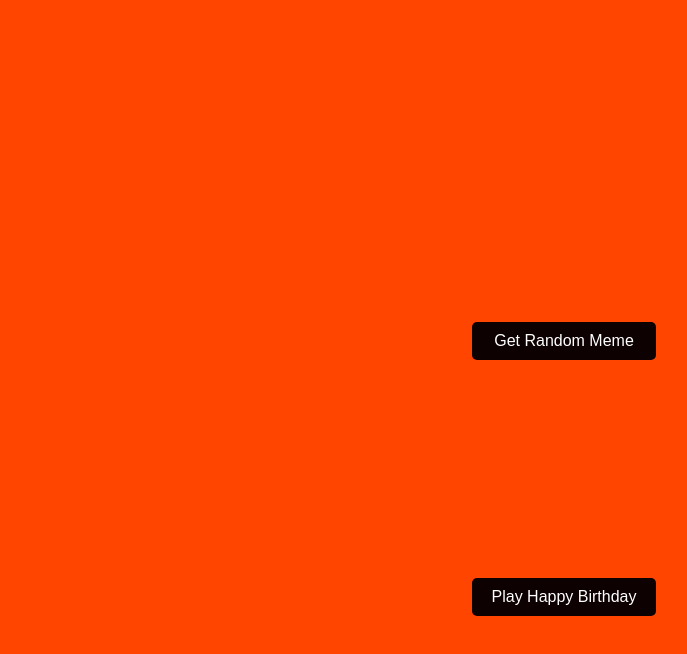
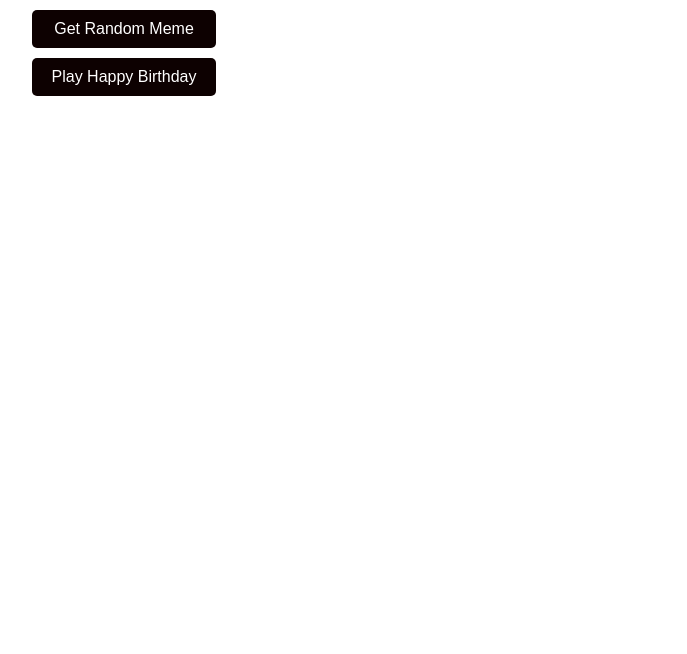
Before and after one commit to killshotroxs/API-meme-Project, a plain HTML site: page index.html in a window 1280 px wide. Shown: the whole page, without its empty margins (76-763 px from the left). Drawn offline with Linux system fonts and the light colour scheme.

Commit message:
body Sizes modified

```diff
--- a/index.css
+++ b/index.css
@@ -3,8 +3,8 @@ body {
     display: grid;
     justify-content: center;
     align-items: center;
-    height: 90vh;
-    background-color: orangered;
+    max-width: 400px;
+    max-height: 600px;
 
 }
 
```
